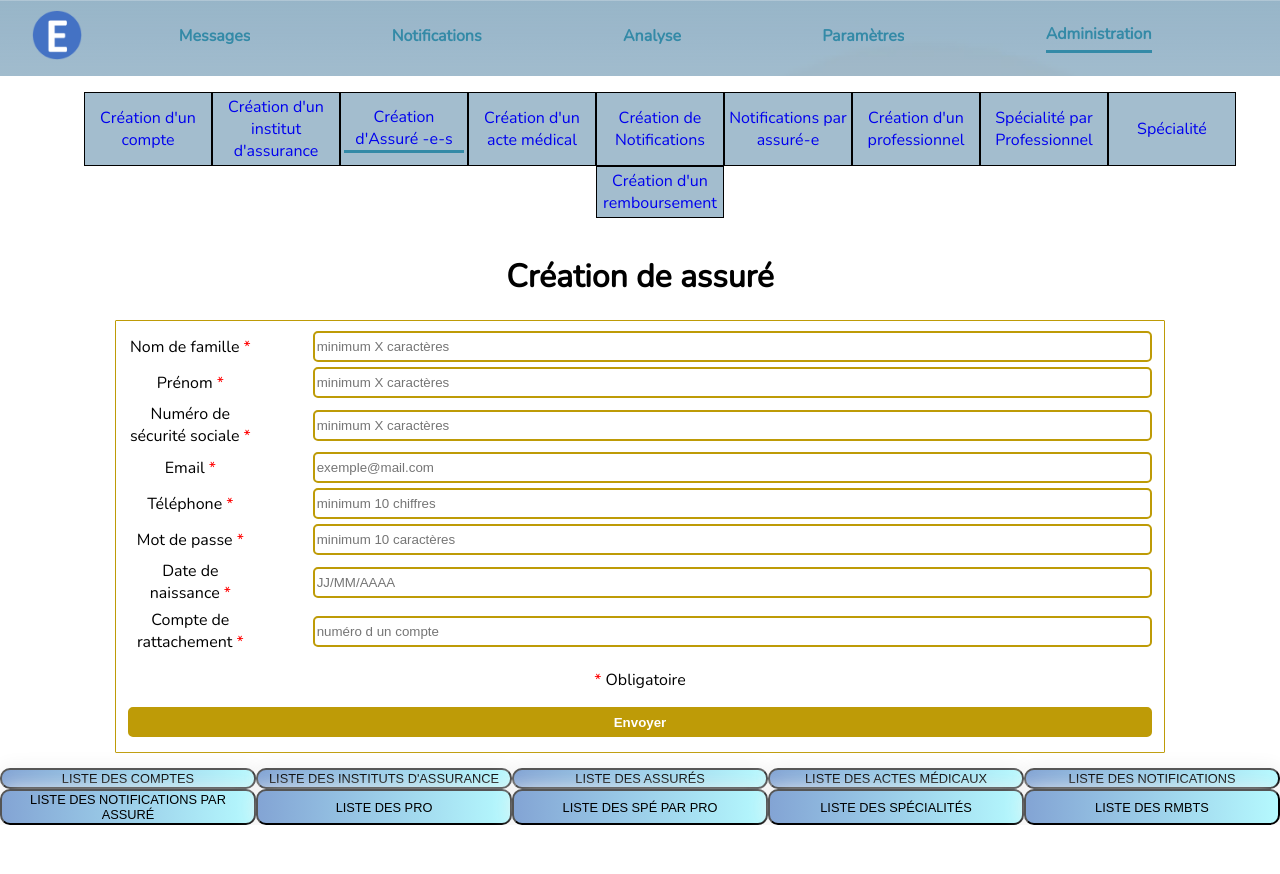
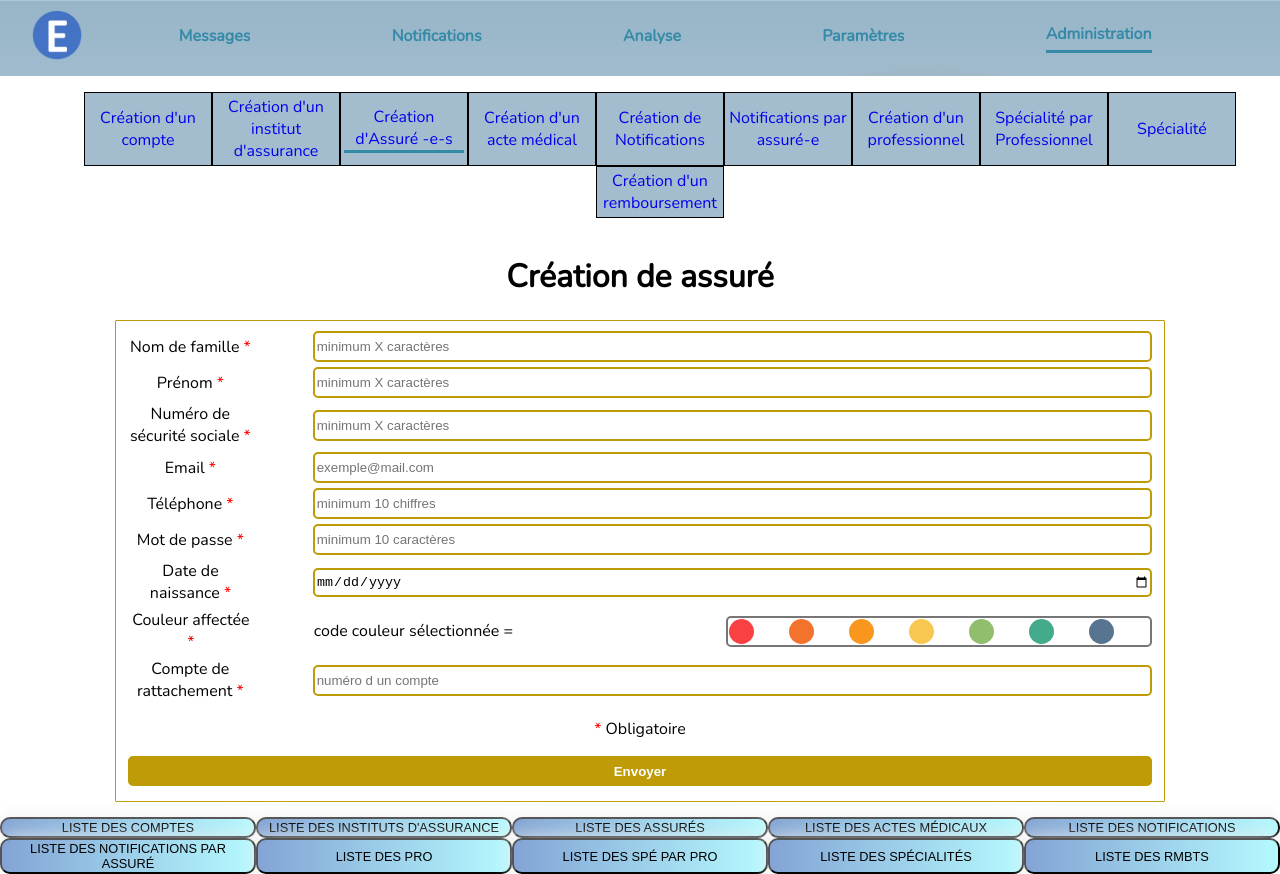
Before and after one commit to WildCodeSchool/remoteFR-R2dwild-P3-secuel-front, a React (Create React App) app: page /admin/FormAdminInsured in a window 1280 px wide. Before the commit the page ends 825 px from the top, so only its background shows below. Built offline with nearby package versions, Linux system fonts and the light colour scheme.

Commit message:
add color picker input in Admin screen insured component

```diff
--- a/src/screen/Form.css
+++ b/src/screen/Form.css
@@ -13,6 +13,69 @@
   display:flex;
   justify-content: center;
 }
+.colorBox {
+  display: block;
+  position: relative;
+  margin-bottom: 20px;
+  margin-right: 30px;
+  cursor: pointer;
+  font-size: 22px;
+  -webkit-user-select: none;
+  -moz-user-select: none;
+  -ms-user-select: none;
+  user-select: none;
+}
+.colorBox input {
+  position: absolute;
+  opacity: 0;
+  cursor: pointer;
+}
+.colorPickerBar {
+  display: flex;
+  flex-direction: row;
+  border: 2px solid rgb(118, 118, 118);
+  border-radius: 5px;
+  padding: 1px;
+  height: 25px;
+  width: auto;
+}
+.checkmark {
+  position: absolute;
+  top : 0;
+  left: 0;
+  height: 25px;
+  width: 25px;
+  border-radius: 50%;
+}
+.colorBox:hover input ~ .checkmark {
+  background-color : grey;
+}
+.colorBox input:checked ~ .checkmark {
+  background-color: blue;
+}
+.checkmark:after {
+  content: "";
+  position: absolute;
+  display: none;
+}
+.colorBox input:checked ~ .checkmark:after {
+  display: block;
+}
+.colorBox .checkmark:after {
+ top: 9px;
+ left: 9px;
+ width: 8px;
+ height: 8px;
+ border-radius: 50%;
+ background: white;
+}
+#color1{background-color: #F94144;}
+#color2{background-color: #F3722C;}
+#color3{background-color: #F8961E;}
+#color4{background-color: #F9C74F;}
+#color5{background-color: #90BE6D;}
+#color6{background-color: #43AA8B;}
+#color7{background-color: #577590;}
 fieldset {
   border-radius: 1px;
 }
@@ -79,6 +142,12 @@ fieldset {
   display: flex;
   justify-content: space-around;
 }
+.inputColor{
+  display: flex;
+  justify-content: space-between;
+  align-items: center;
+  width: 100%;
+}
 #pointChargement{
   color:#BE9B07;
   display: flex;
--- a/src/screen/FormAdminInsured.js
+++ b/src/screen/FormAdminInsured.js
@@ -13,6 +13,7 @@ const FormAdminInsured = () => {
   const [password, setPassword] = useState('')
   const [tel, setTel] = useState('')
   const [compte, setCompte] = useState('')
+  const [color, setColor] = useState('')
   const allPost = {
     lastname: lastName,
     firstname: firstName,
@@ -40,6 +41,7 @@ const FormAdminInsured = () => {
       : e.target.name === 'birth-date'
       ? setBirthDate(e.target.value)
       : setCompte(e.target.value)
+    // ? setColor(e.target.value)
   }
 
   const submitForm = e => {
@@ -54,13 +56,16 @@ const FormAdminInsured = () => {
       })
   }
 
+  function colorChoosen(e) {
+    setColor(e.target.value)
+  }
+
   return (
     <div className='form'>
       <h1>Création de assuré</h1>
       {message ? <p>{message}</p> : null}
       <form onSubmit={submitForm}>
         <fieldset>
-          {/* <legend>information de l&apos;assuré : </legend> */}
           <div className='formData'>
             <label htmlFor='lastname'>
               Nom de famille <span> * </span>
@@ -150,14 +155,88 @@ const FormAdminInsured = () => {
               Date de naissance<span> * </span>
             </label>
             <input
-              type='text'
+              type='date'
               id='birth-date'
               name='birth-date'
-              placeholder='JJ/MM/AAAA'
               onChange={handleChange}
               required
               value={birthDate}
             />
+          </div>
+          <div className='formData'>
+            <label htmlFor='color'>
+              Couleur affectée<span> * </span>
+            </label>
+            <div className='inputColor'>
+              <div>
+                code couleur sélectionnée = <strong>{color}</strong>
+              </div>
+              <div className='colorPickerBar'>
+                <label className='colorBox'>
+                  <input
+                    onClick={colorChoosen}
+                    type='radio'
+                    name='radio1'
+                    value='#348AA7'
+                  ></input>
+                  <span className='checkmark' id='color1'></span>
+                </label>
+                <label className='colorBox'>
+                  <input
+                    onClick={colorChoosen}
+                    type='radio'
+                    name='radio1'
+                    value='#98A578'
+                  ></input>
+                  <span className='checkmark' id='color2'></span>
+                </label>
+                <label className='colorBox'>
+                  <input
+                    onClick={colorChoosen}
+                    type='radio'
+                    name='radio1'
+                    value='#FCBF49'
+                  ></input>
+                  <span className='checkmark' id='color3'></span>
+                </label>
+                <label className='colorBox'>
+                  <input
+                    onClick={colorChoosen}
+                    type='radio'
+                    name='radio1'
+                    value='#55538D'
+                  ></input>
+                  <span className='checkmark' id='color4'></span>
+                </label>
+                <label className='colorBox'>
+                  <input
+                    onClick={colorChoosen}
+                    type='radio'
+                    name='radio1'
+                    value='#71B340'
+                  ></input>
+                  <span className='checkmark' id='color5'></span>
+                </label>
+                <label className='colorBox'>
+                  <input
+                    onClick={colorChoosen}
+                    type='radio'
+                    name='radio1'
+                    value='#BA9593'
+                  ></input>
+                  <span className='checkmark' id='color6'></span>
+                </label>
+                <label className='colorBox'>
+                  <input
+                    onClick={colorChoosen}
+                    type='radio'
+                    name='radio1'
+                    value='#7EA8BE'
+                  ></input>
+                  <span className='checkmark' id='color7'></span>
+                </label>
+              </div>
+            </div>
           </div>
           <div className='formData'>
             <label htmlFor='compte'>
@@ -173,18 +252,7 @@ const FormAdminInsured = () => {
               value={compte}
             />
           </div>
-          {/* <div className='formData'>
-            <label htmlFor='color'>
-              Couleur affichage<span> * </span>
-            </label>
-            <input
-              type='color'
-              id='color'
-              name='color'
-              onChange={handleChange}
-              required
-            />
-          </div> */}
+
           <p>
             <span> * </span> Obligatoire
           </p>
--- a/src/screen/Params.js
+++ b/src/screen/Params.js
@@ -26,7 +26,6 @@ const Params = () => {
           <button id='btnAppliquerListe'>Appliquer</button>
         </div>
         <p id='titreSupprimerCompte'>Vos comptes</p>
-        <input type='color' onChange={e => console.log(e.target.value)} />
         <div className='divVosCompte'>
           <ul className='vosComptes'>
             <li className='compteAssure'>
```
